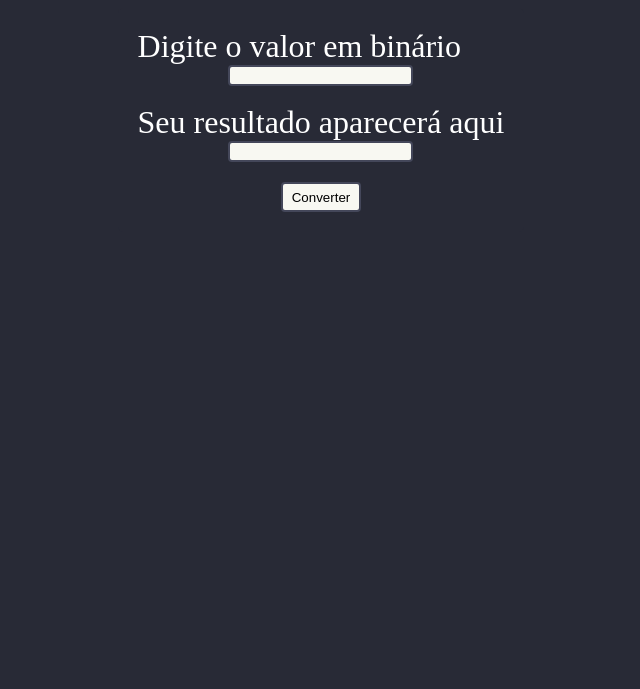
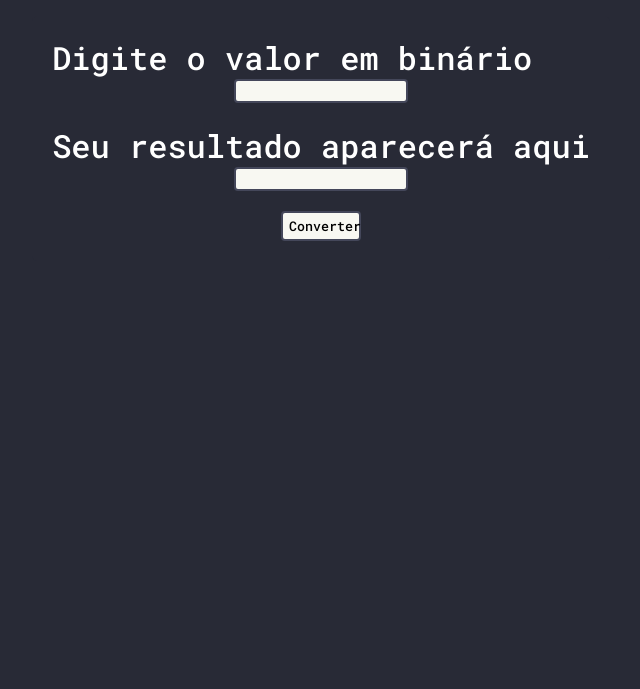
Before and after one commit to Lucassimaog6/level-1-app-ideas, a plain HTML site: page Bin2Dec/index.html in a window 1280 px wide. Shown: the part 111-800 px from the top of the page, without its empty margins (319-959 px from the left). Drawn offline with Linux system fonts and the light colour scheme.

Commit message:
Alteração de fontes

```diff
--- a/Bin2Dec/Style.css
+++ b/Bin2Dec/Style.css
@@ -1,3 +1,6 @@
+*{
+  font-family: 'Roboto Mono', monospace;
+}
 .fundo{
   background-color: #282a36;
 }
--- a/Bin2Dec/index.html
+++ b/Bin2Dec/index.html
@@ -1,6 +1,11 @@
 <!DOCTYPE html>
 <html lang="pt-br">
 <head>
+
+    <link rel="preconnect" href="https://fonts.googleapis.com">
+    <link rel="preconnect" href="https://fonts.gstatic.com" crossorigin>
+    <link href="https://fonts.googleapis.com/css2?family=Roboto+Mono:wght@500&display=swap" rel="stylesheet">
+
     <meta charset="UTF-8">
     <meta http-equiv="X-UA-Compatible" content="IE=edge">
     <meta name="viewport" content="width=device-width, initial-scale=1.0">
--- a/Border-radius Previewer/Style.css
+++ b/Border-radius Previewer/Style.css
@@ -1,3 +1,6 @@
+*{
+  font-family: 'Roboto Mono', monospace;
+}
 body{
   background-color: #282a36;
   width: 60%;
--- a/Calculator/Style.css
+++ b/Calculator/Style.css
@@ -1,3 +1,6 @@
+*{
+  font-family: 'Roboto Mono', monospace;
+}
 body{
   background-color: #282a36;
 }
```
Also changed, not shown: Border-radius Previewer/index.html (+6 -0 lines), Calculator/index.html (+5 -0 lines).
